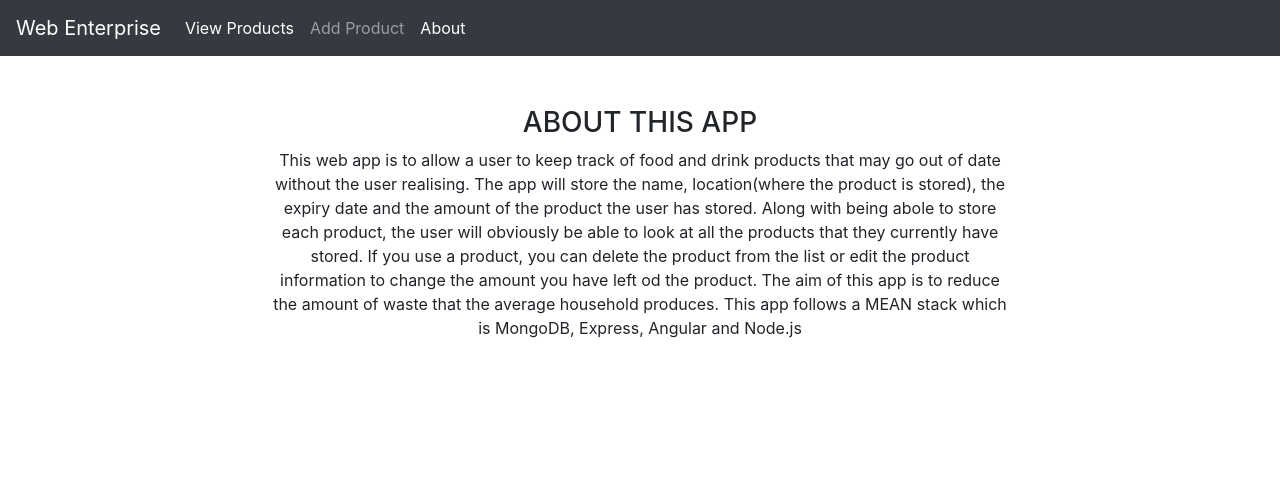
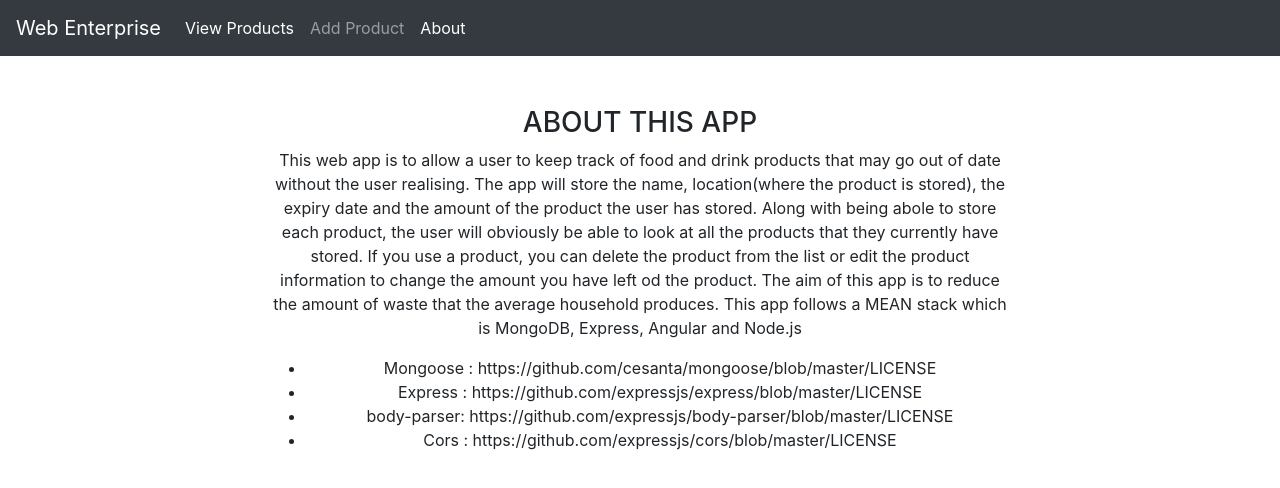
Before and after one commit to scottguyj/CWWebEnter, an Angular app in the folder product-app/: page /about-product in a window 1280 px wide. Shown: the top 488 px of the page. Built offline with nearby package versions, Linux system fonts and the light colour scheme.

Commit message:
Update product-about.component.html

```diff
--- a/product-app/src/app/components/product-about/product-about.component.html
+++ b/product-app/src/app/components/product-about/product-about.component.html
@@ -21,4 +21,12 @@
         you have left od the product. The aim of this app is to reduce the amount of waste that the average household produces. This app follows a MEAN stack
         which is MongoDB, Express, Angular and Node.js
     </p>
+
+    <ul>
+        <li>Mongoose : https://github.com/cesanta/mongoose/blob/master/LICENSE</li>
+        <li>Express : https://github.com/expressjs/express/blob/master/LICENSE</li>
+        <li>body-parser: https://github.com/expressjs/body-parser/blob/master/LICENSE</li>
+        <li>Cors : https://github.com/expressjs/cors/blob/master/LICENSE</li>
+      </ul>
+
 </div>
```
